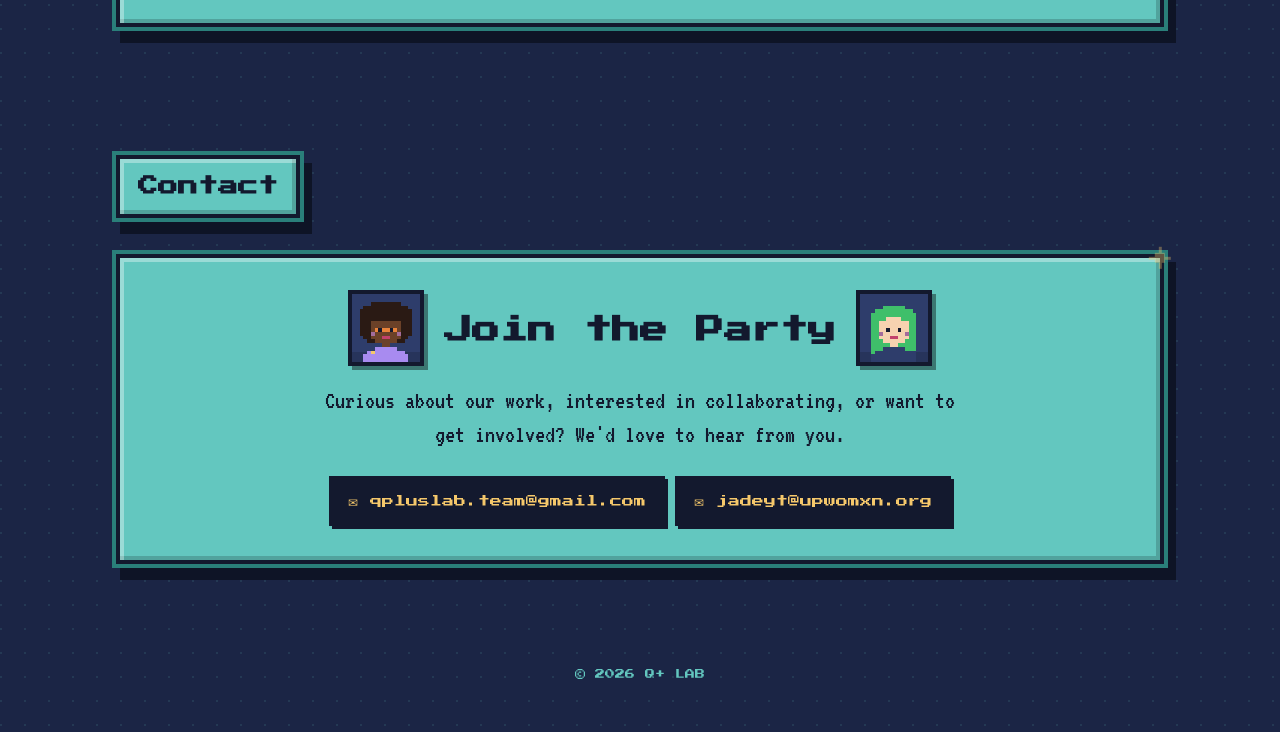
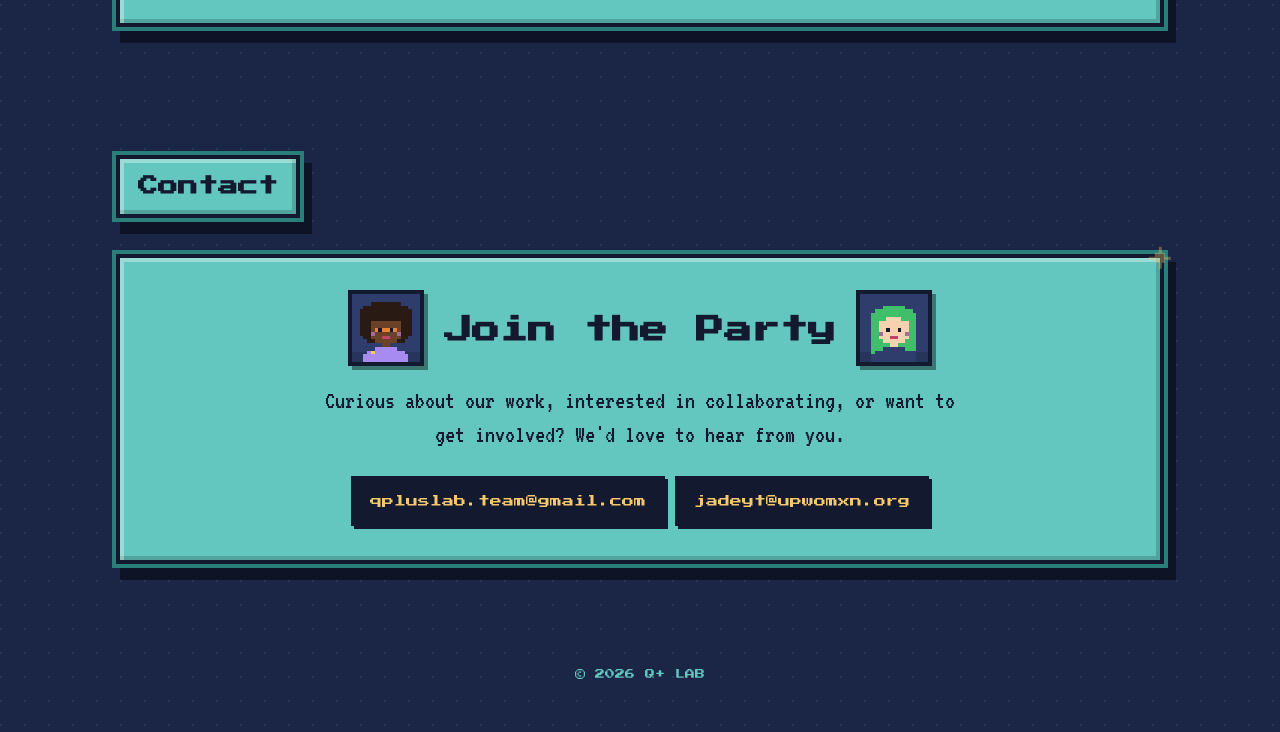
Before and after one commit to yiyu-tian/qpluslab, a plain HTML site: page index.html in a window 1280 px wide. Shown: the part 3476-4208 px from the top of the page. Drawn offline with Linux system fonts and the light colour scheme.

Commit message:
Remove envelope glyph from email buttons
Co-Authored-By: Claude Opus 5.5 <noreply@anthropic.com>

```diff
--- a/index.html
+++ b/index.html
@@ -562,8 +562,8 @@ research/ impact/</pre>
       </div>
       <p>Curious about our work, interested in collaborating, or want to get involved? We'd love to hear from you.</p>
       <div class="links">
-        <a class="btn big" href="mailto:qpluslab.team@gmail.com">✉ qpluslab.team@gmail.com</a>
-        <a class="btn big" href="mailto:jadeyt@upwomxn.org">✉ jadeyt@upwomxn.org</a>
+        <a class="btn big" href="mailto:qpluslab.team@gmail.com">qpluslab.team@gmail.com</a>
+        <a class="btn big" href="mailto:jadeyt@upwomxn.org">jadeyt@upwomxn.org</a>
       </div>
     </div>
   </section>
```
